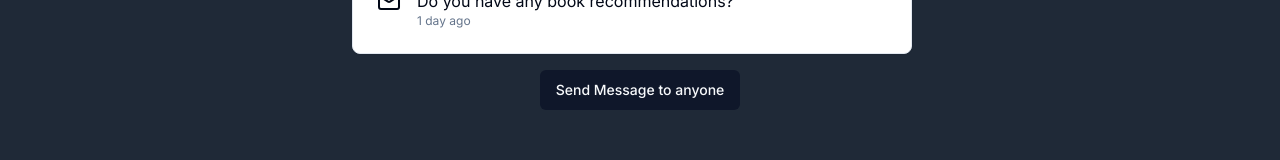
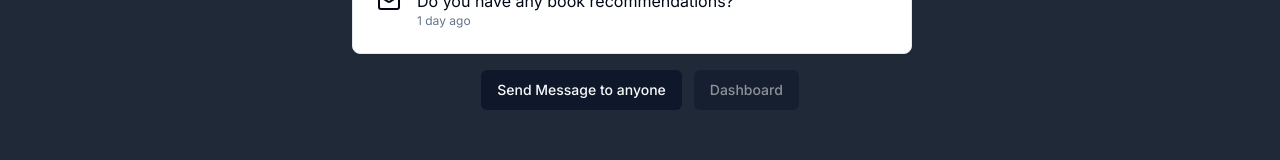
Before and after one commit to Yasg-uru/mystry-message, a Next.js app: page / in a window 1280 px wide. Shown: the part 473-633 px from the top of the page. Built offline with nearby package versions, Linux system fonts and the light colour scheme; no server answers.

Commit message:
corrected all the navigation things

```diff
--- a/src/app/(app)/page.tsx
+++ b/src/app/(app)/page.tsx
@@ -1,119 +1,3 @@
-// import Image from "next/image";
-// import React from "react";
-
-//  const  Home:React.FC=() =>{
-//   return (
-//     <main className="flex min-h-screen flex-col items-center justify-between p-24">
-//       <div className="z-10 w-full max-w-5xl items-center justify-between font-mono text-sm lg:flex">
-//         <p className="fixed left-0 top-0 flex w-full justify-center border-b border-gray-300 bg-gradient-to-b from-zinc-200 pb-6 pt-8 backdrop-blur-2xl dark:border-neutral-800 dark:bg-zinc-800/30 dark:from-inherit lg:static lg:w-auto  lg:rounded-xl lg:border lg:bg-gray-200 lg:p-4 lg:dark:bg-zinc-800/30">
-//           Get started by editing&nbsp;
-//           <code className="font-mono font-bold">src/app/page.tsx</code>
-//         </p>
-//         <div className="fixed bottom-0 left-0 flex h-48 w-full items-end justify-center bg-gradient-to-t from-white via-white dark:from-black dark:via-black lg:static lg:size-auto lg:bg-none">
-//           <a
-//             className="pointer-events-none flex place-items-center gap-2 p-8 lg:pointer-events-auto lg:p-0"
-//             href="https://vercel.com?utm_source=create-next-app&utm_medium=appdir-template&utm_campaign=create-next-app"
-//             target="_blank"
-//             rel="noopener noreferrer"
-//           >
-//             By{" "}
-//             <Image
-//               src="/vercel.svg"
-//               alt="Vercel Logo"
-//               className="dark:invert"
-//               width={100}
-//               height={24}
-//               priority
-//             />
-//           </a>
-//         </div>
-//       </div>
-
-//       <div className="relative z-[-1] flex place-items-center before:absolute before:h-[300px] before:w-full before:-translate-x-1/2 before:rounded-full before:bg-gradient-radial before:from-white before:to-transparent before:blur-2xl before:content-[''] after:absolute after:-z-20 after:h-[180px] after:w-full after:translate-x-1/3 after:bg-gradient-conic after:from-sky-200 after:via-blue-200 after:blur-2xl after:content-[''] before:dark:bg-gradient-to-br before:dark:from-transparent before:dark:to-blue-700 before:dark:opacity-10 after:dark:from-sky-900 after:dark:via-[#0141ff] after:dark:opacity-40 sm:before:w-[480px] sm:after:w-[240px] before:lg:h-[360px]">
-//         <Image
-//           className="relative dark:drop-shadow-[0_0_0.3rem_#ffffff70] dark:invert"
-//           src="/next.svg"
-//           alt="Next.js Logo"
-//           width={180}
-//           height={37}
-//           priority
-//         />
-//       </div>
-
-//       <div className="mb-32 grid text-center lg:mb-0 lg:w-full lg:max-w-5xl lg:grid-cols-4 lg:text-left">
-//         <a
-//           href="https://nextjs.org/docs?utm_source=create-next-app&utm_medium=appdir-template&utm_campaign=create-next-app"
-//           className="group rounded-lg border border-transparent px-5 py-4 transition-colors hover:border-gray-300 hover:bg-gray-100 hover:dark:border-neutral-700 hover:dark:bg-neutral-800/30"
-//           target="_blank"
-//           rel="noopener noreferrer"
-//         >
-//           <h2 className="mb-3 text-2xl font-semibold">
-//             Docs{" "}
-//             <span className="inline-block transition-transform group-hover:translate-x-1 motion-reduce:transform-none">
-//               -&gt;
-//             </span>
-//           </h2>
-//           <p className="m-0 max-w-[30ch] text-sm opacity-50">
-//             Find in-depth information about Next.js features and API.
-//           </p>
-//         </a>
-
-//         <a
-//           href="https://nextjs.org/learn?utm_source=create-next-app&utm_medium=appdir-template-tw&utm_campaign=create-next-app"
-//           className="group rounded-lg border border-transparent px-5 py-4 transition-colors hover:border-gray-300 hover:bg-gray-100 hover:dark:border-neutral-700 hover:dark:bg-neutral-800/30"
-//           target="_blank"
-//           rel="noopener noreferrer"
-//         >
-//           <h2 className="mb-3 text-2xl font-semibold">
-//             Learn{" "}
-//             <span className="inline-block transition-transform group-hover:translate-x-1 motion-reduce:transform-none">
-//               -&gt;
-//             </span>
-//           </h2>
-//           <p className="m-0 max-w-[30ch] text-sm opacity-50">
-//             Learn about Next.js in an interactive course with&nbsp;quizzes!
-//           </p>
-//         </a>
-
-//         <a
-//           href="https://vercel.com/templates?framework=next.js&utm_source=create-next-app&utm_medium=appdir-template&utm_campaign=create-next-app"
-//           className="group rounded-lg border border-transparent px-5 py-4 transition-colors hover:border-gray-300 hover:bg-gray-100 hover:dark:border-neutral-700 hover:dark:bg-neutral-800/30"
-//           target="_blank"
-//           rel="noopener noreferrer"
-//         >
-//           <h2 className="mb-3 text-2xl font-semibold">
-//             Templates{" "}
-//             <span className="inline-block transition-transform group-hover:translate-x-1 motion-reduce:transform-none">
-//               -&gt;
-//             </span>
-//           </h2>
-//           <p className="m-0 max-w-[30ch] text-sm opacity-50">
-//             Explore starter templates for Next.js.
-//           </p>
-//         </a>
-
-//         <a
-//           href="https://vercel.com/new?utm_source=create-next-app&utm_medium=appdir-template&utm_campaign=create-next-app"
-//           className="group rounded-lg border border-transparent px-5 py-4 transition-colors hover:border-gray-300 hover:bg-gray-100 hover:dark:border-neutral-700 hover:dark:bg-neutral-800/30"
-//           target="_blank"
-//           rel="noopener noreferrer"
-//         >
-//           <h2 className="mb-3 text-2xl font-semibold">
-//             Deploy{" "}
-//             <span className="inline-block transition-transform group-hover:translate-x-1 motion-reduce:transform-none">
-//               -&gt;
-//             </span>
-//           </h2>
-//           <p className="m-0 max-w-[30ch] text-balance text-sm opacity-50">
-//             Instantly deploy your Next.js site to a shareable URL with Vercel.
-//           </p>
-//         </a>
-//       </div>
-//     </main>
-//   );
-// }
-// export default Home;
-
 "use client";
 
 import Image from "next/image";
@@ -132,9 +16,12 @@ import {
   CarouselPrevious,
 } from "@/components/ui/carousel";
 import { useRouter } from "next/navigation";
+import { useSession } from "next-auth/react";
 
 export default function Home() {
-  const router=useRouter();
+  const router = useRouter();
+  const {data:session}=useSession();
+
 
   return (
     <>
@@ -175,9 +62,22 @@ export default function Home() {
             ))}
           </CarouselContent>
         </Carousel>
-        <Button onClick={()=>{
-          router.replace("/get-users")
-        }}>Send Message to anyone</Button>
+        <div className="flex items-center gap-3">
+          <Button
+            onClick={() => {
+              router.replace("/get-users");
+            }}
+          >
+            Send Message to anyone
+          </Button>
+          <Button disabled={!session}
+            onClick={() => {
+              router.replace("/dashboard");
+            }}
+          >
+            Dashboard
+          </Button>
+        </div>
       </main>
 
       {/* Footer */}
--- a/src/app/u/[username]/page.tsx
+++ b/src/app/u/[username]/page.tsx
@@ -22,6 +22,7 @@ import { ApiResponse } from "@/types/ApiResponse";
 import axios, { AxiosError } from "axios";
 import { useToast } from "@/components/ui/use-toast";
 import { Card, CardContent, CardHeader } from "@/components/ui/card";
+import { useRouter } from "next/navigation";
 const specialCharacter = "||";
 const parseStringmessage = (messageString: string): string[] => {
   return messageString.split("||");
@@ -29,6 +30,7 @@ const parseStringmessage = (messageString: string): string[] => {
 const initialMessageString =
   "What's your favorite movie?||Do you have any pets?||What's your dream job?";
 const MessageProfilePage:React.FC = () => {
+  const router=useRouter()
   const {
     complete,
     isLoading: isSuggestLoading,
@@ -63,8 +65,9 @@ const MessageProfilePage:React.FC = () => {
       toast({
         title: "message sent successfully",
         description: response.data?.message,
-        variant: "destructive",
+
       });
+      router.push("/dashboard");
       form.reset({ ...form.getValues(), content: "" });
     } catch (error) {
       const axiosError = error as AxiosError<ApiResponse>;
--- a/src/components/Navbar.tsx
+++ b/src/components/Navbar.tsx
@@ -12,7 +12,7 @@ const Navbar = () => {
     return (
         <nav className="p-4 md:p-6 shadow-md bg-gray-900 text-white">
           <div className="container mx-auto flex flex-col md:flex-row justify-between items-center">
-            <a href="#" className="text-xl font-bold mb-4 md:mb-0">
+            <a href="/" className="text-xl font-bold mb-4 md:mb-0">
               True Feedback
             </a>
             {session ? (
```
